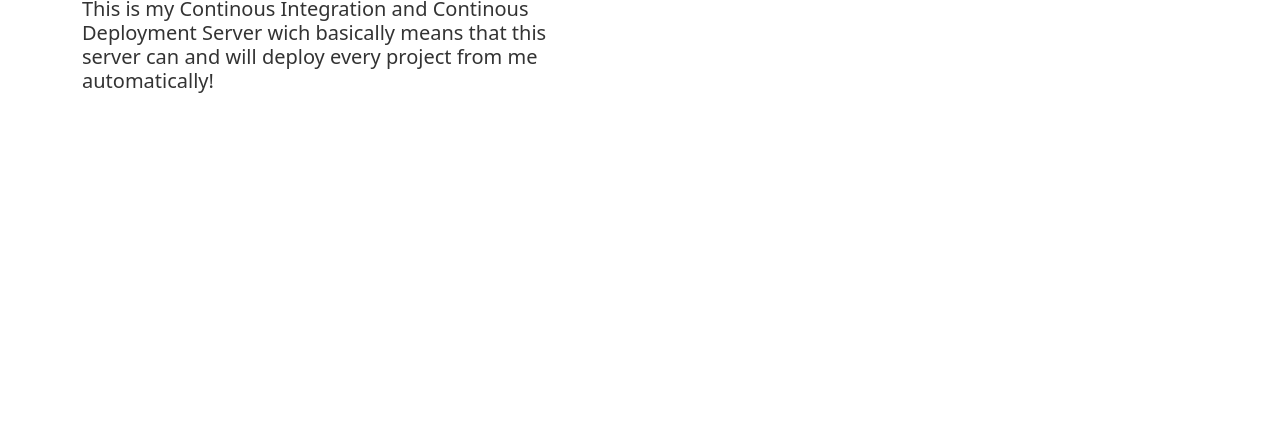
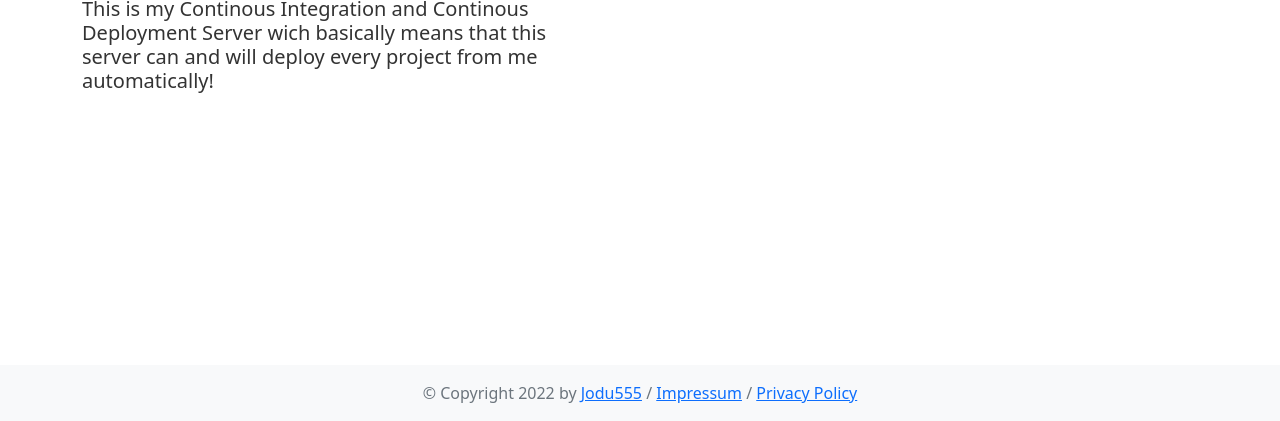
Before and after one commit to Jodu555/Auto-Deployer, a website: page Website/index.html in a window 1280 px wide. Shown: the part 379-800 px from the top of the page. Drawn offline with nearby package versions, Linux system fonts and the light colour scheme.

Commit message:
Added a footer

```diff
--- a/Website/index.html
+++ b/Website/index.html
@@ -15,6 +15,19 @@
 			.info-text {
 				font-weight: 400;
 				color: #333333;
+			}
+
+			.footer {
+				position: absolute;
+				background-color: #f8f9fa;
+				height: 3.5rem;
+				bottom: 0;
+				width: 100%;
+				margin-bottom: 0;
+			}
+
+			.footer-text {
+				padding-top: 1rem;
 			}
 		</style>
 		<title>ci.jodu555.de</title>
@@ -49,7 +62,7 @@
 				</div>
 			</div>
 		</nav>
-		<main class="container">
+		<main class="container" style="padding-bottom: 3.5rem">
 			<section style="padding-top: 10vh">
 				<h1 class="text-center" style="font-size: 5.3vw">ci.jodu555.de</h1>
 				<div class="row" style="padding-top: 13vh">
@@ -69,6 +82,17 @@
 				</div>
 			</section>
 		</main>
+		<footer class="footer">
+			<p class="text-center text-muted footer-text">
+				© Copyright
+				<script>
+					document.write(new Date().getFullYear());
+				</script>
+				by <a href="https://Jodu555.de">Jodu555</a> /
+				<a href="https://jodu555.de/imprint">Impressum</a> /
+				<a href="https://jodu555.de/privacy">Privacy Policy</a>
+			</p>
+		</footer>
 
 		<script
 			src="https://cdn.jsdelivr.net/npm/bootstrap@5.0.2/dist/js/bootstrap.bundle.min.js"
```
